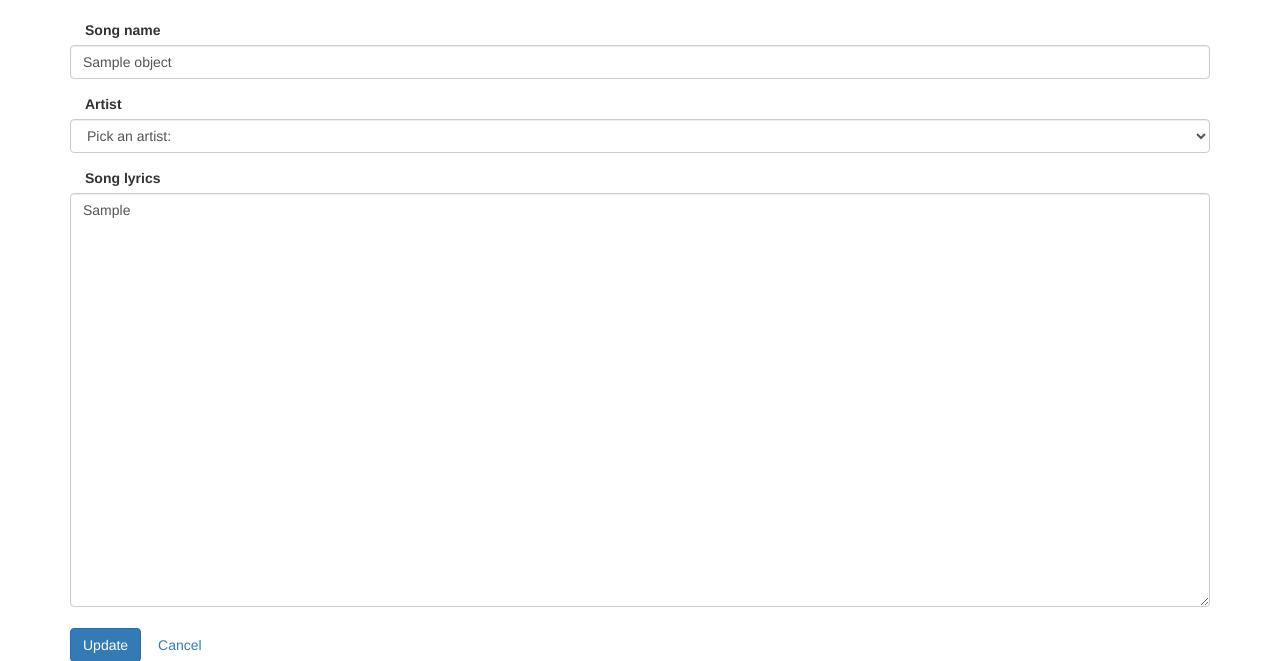
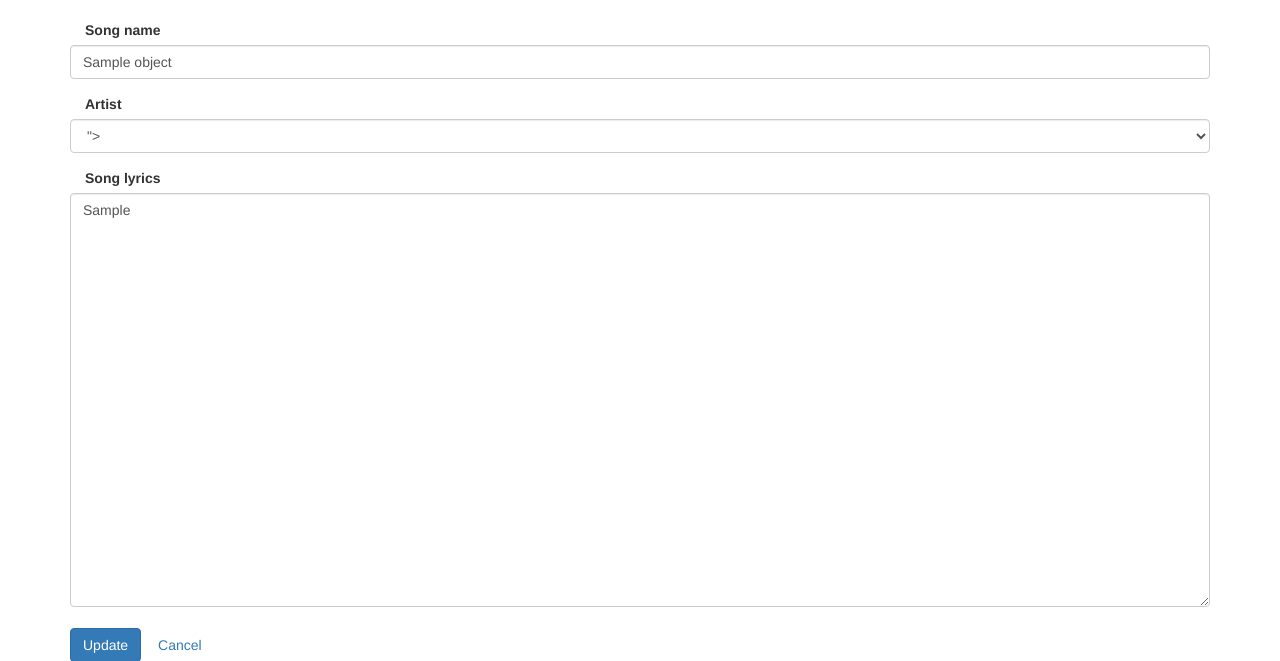
Before and after one commit to forever-Agriculture/lyrics_site, a Django app: template src/website/templates/edit_song.html in a window 1280 px wide. Shown: the part 52-713 px from the top of the page. Run offline with Django 3.2, Linux system fonts and the light colour scheme; tables that the repository leaves empty hold one stand-in row (values such as "Sample post"); the template is opened without the code that fills it: values that come from a table or form of the project are taken from there, most other values are stand-ins (such as "Sample title", 1, 10 or a date in 2020); form fields are guessed from the names that the template uses; parts of the project's set-up code (start-up, migrations or seed data) failed here and were passed over; some libraries are stand-ins or nearby versions.

Commit message:
editing bugs fixed

```diff
--- a/src/website/templates/edit_artist.html
+++ b/src/website/templates/edit_artist.html
@@ -21,8 +21,7 @@
         <div class="form-group">
             <label for="photo" class="col-sm-2 control-label">{% trans "Image" %}</label>
             <div class=”col-sm-10”>
-                <input type="file" value="{{ form.photo }}"
-                    name="photo" id="photo" class="form-control" />
+                {{ form.photo }}
                 <span class=”help-block”>{{ form.errors.photo }}</span>
             </div>
         </div>
--- a/src/website/templates/edit_song.html
+++ b/src/website/templates/edit_song.html
@@ -22,10 +22,7 @@
             <label for="artist" class="col-sm-2 control-label">{% trans "Artist" %}</label>
             <div class=”col-sm-10”>
                 <select name="artist" id="artist" class="form-control">
-                    <option value="{{ form.artist.value }}">{% trans "Pick an artist:" %}</option>
-                    {% for artist in artists %}
-                        <option value="{{ form.artist }}">{{ artist }}</option>
-                    {% endfor %}
+                    <option value="{{ form.artist }}"></option>
                 </select>
                 <span class=”help-block”>{{ form.errors.artist }}</span>
             </div>
```
